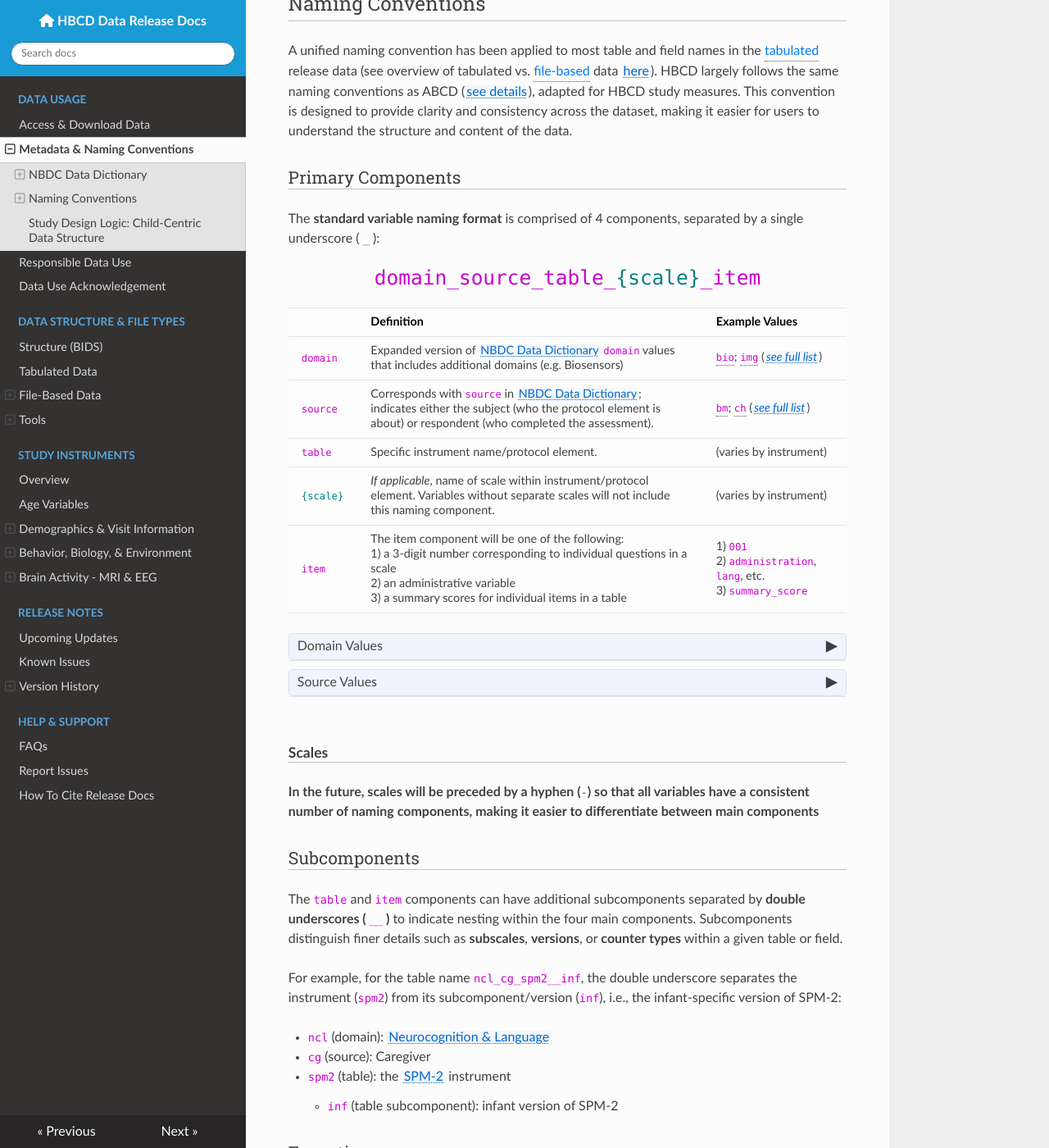
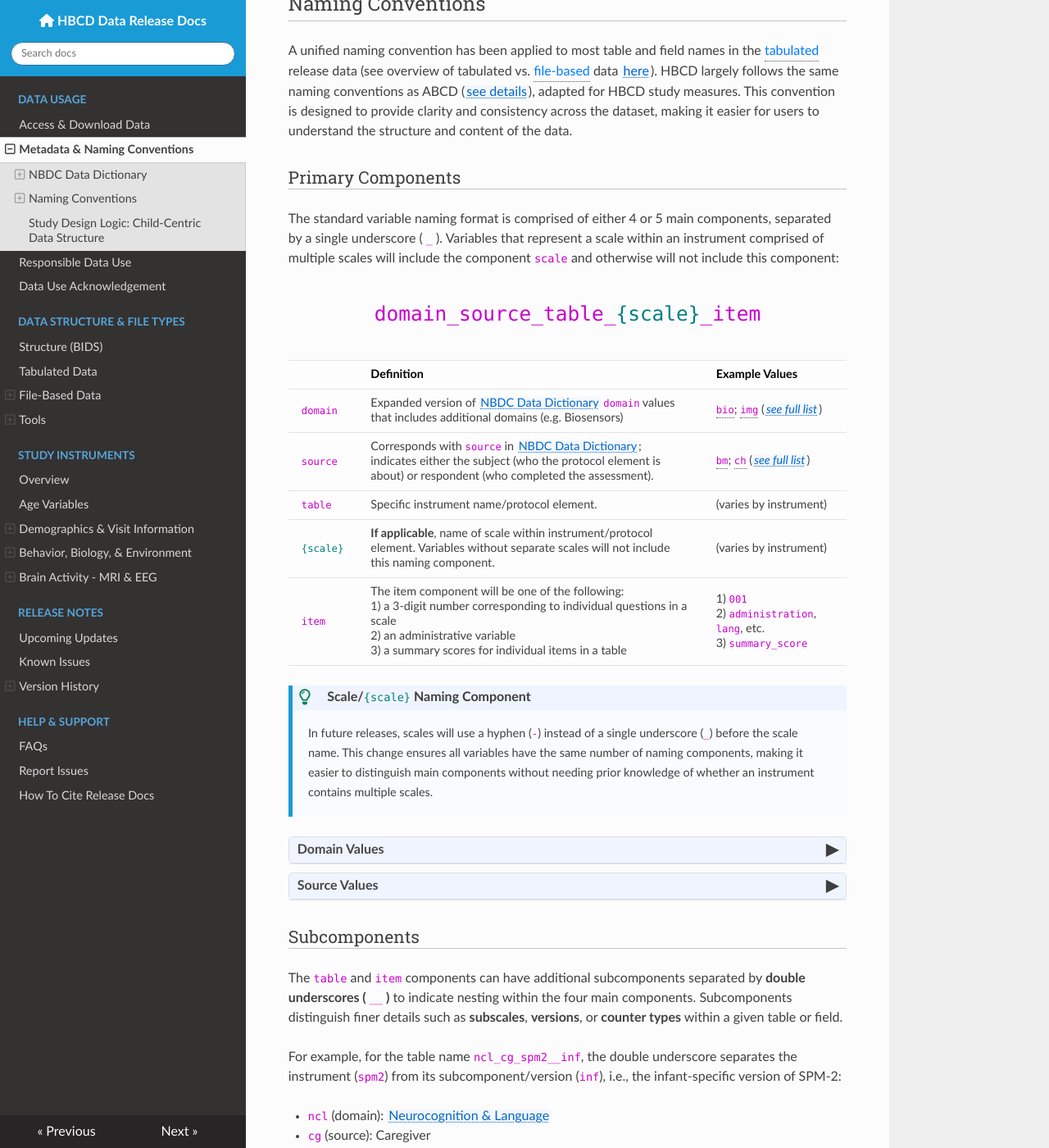
Before and after one commit to nbdc-datahub/hbcd-docs, an MkDocs documentation site: the page built from docs/access/metadata.md, in a window 1280 px wide and 1400 px high, scrolled down 2996 px. Shown: the whole window at 82% size. Built offline with MkDocs 1.6.1, drawn with Linux system fonts in a browser that asks for light colours; nearby versions of some CDN libraries.

Commit message:
update metadata and also make table collapsible css titles bold font

```diff
--- a/docs/access/metadata.md
+++ b/docs/access/metadata.md
@@ -370,9 +370,9 @@ A unified naming convention has been applied to most table and field names in th
 
 ### Primary Components
 
-The **standard variable naming format** is comprised of 4 components, separated by a single underscore ( `_` ):
+The standard variable naming format is comprised of either 4 or 5 main components, separated by a single underscore ( `_` ). Variables that represent a scale within an instrument comprised of multiple scales will include the component `scale` and otherwise will not include this component:
 
-<p style="font-size: 1.8em; font-weight: bold;" align="center">
+<p style="font-size: 1.8em; font-weight: bold; padding: 20px;" align="center">
 <code>domain_source_table_<span style="color: teal;">{scale}</span>_item</code>
 </p>
 
@@ -386,15 +386,13 @@ The **standard variable naming format** is comprised of 4 components, separated
 <tr>
   <td><b><code>domain</code></b></td>
   <td style="word-wrap: break-word; white-space: normal;">Expanded version of <a href="#data-dictionary">NBDC Data Dictionary</a> <code>domain</code> values that includes additional domains (e.g. Biosensors)</td>
-  <td>
-  <span class="tooltip"><code>bio</code><span class="tooltiptext">Biospecimens</span></span>;
+  <td><span class="tooltip"><code>bio</code><span class="tooltiptext">Biospecimens</span></span>;
   <span class="tooltip"><code>img</code><span class="tooltiptext">Imaging/MRI</span></span> (<i><a href="#domain">see full list</a></i>)</td>
 </tr>
 <tr>
   <td><b><code>source</code></b></td>
   <td style="word-wrap: break-word; white-space: normal;">Corresponds with <code>source</code> in <a href="#data-dictionary">NBDC Data Dictionary</a>; indicates either the subject (who the protocol element is about) or respondent (who completed the assessment).</td>
-  <td>
-    <span class="tooltip"><code>bm</code><span class="tooltiptext">Biological Mother</span></span>;
+  <td><span class="tooltip"><code>bm</code><span class="tooltiptext">Biological Mother</span></span>;
     <span class="tooltip"><code>ch</code><span class="tooltiptext">Child</span></span> (<i><a href="#source">see full list</a></i>)
   </td>
 </tr>
@@ -405,7 +403,7 @@ The **standard variable naming format** is comprised of 4 components, separated
 </tr>
 <tr>
 <td><b><code><span style="color: teal;">{scale}</span></code></b></td>
-<td style="word-wrap: break-word; white-space: normal;"><i>If applicable</i>, name of scale within instrument/protocol element. Variables without separate scales will not include this naming component.</td>
+<td style="word-wrap: break-word; white-space: normal;"><b>If applicable</b>, name of scale within instrument/protocol element. Variables without separate scales will not include this naming component.</td>
 <td style="word-wrap: break-word; white-space: normal;">(varies by instrument)</td></tr>
 </tr>
 <tr>
@@ -420,6 +418,17 @@ The **standard variable naming format** is comprised of 4 components, separated
 </tr>
 </tbody>
 </table>
+
+<p>
+<div class="notification-banner static-banner">
+  <span class="emoji"><i class="fa-regular fa-lightbulb"></i></span>
+  <span class="text">Scale/<code><span style="color: teal;">{scale}</span></code> Naming Component</span>
+</div>
+<div class="notification-static-content">
+<p>In future releases, scales will use a hyphen (<code>-</code>) instead of a single underscore (<code>_</code>) before the scale name. This change ensures all variables have the same number of naming components, making it easier to distinguish main components without needing prior knowledge of whether an instrument contains multiple scales.</p>
+</div>
+</p>
+
 
 <div id="domain" class="table-banner" onclick="toggleCollapse(this)">
   <span class="text-with-link">
@@ -490,11 +499,6 @@ The **standard variable naming format** is comprised of 4 components, separated
 </table>
 </div>
 
-<br>
-
-#### Scales
-
-**In the future, scales will be preceded by a hyphen (`-`) so that all variables have a consistent number of naming components, making it easier to differentiate between main components**
 
 ### Subcomponents
 
--- a/docs/css/tables.css
+++ b/docs/css/tables.css
@@ -22,6 +22,7 @@ th, td {
   padding: 8px 10px;
   border-radius: 5px;
   font-family: Lato;
+  font-weight: bold;
   color: #474646;
   cursor: pointer;
   width: 100%;
```
